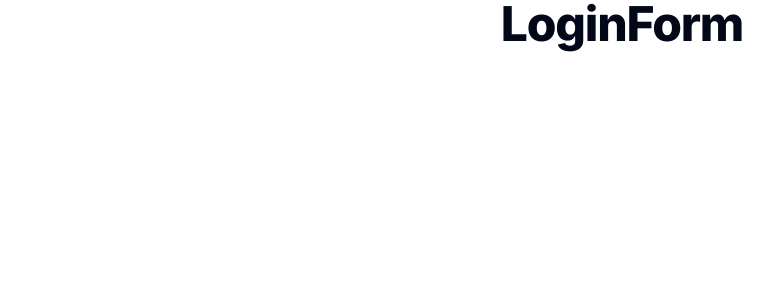
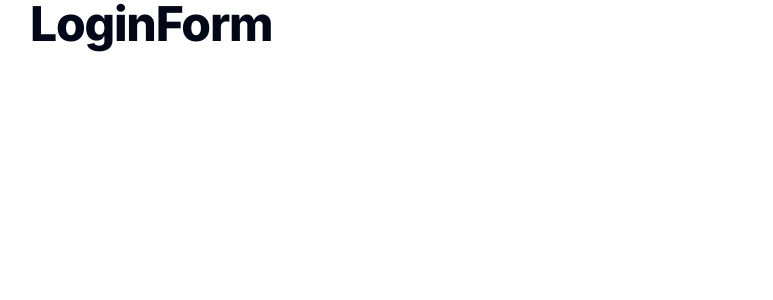
Before and after one commit to tuon1602/nextjs14-boilerplate, a Next.js app: page /login in a window 1280 px wide. Shown: the top 300 px of the page, without its empty margins (18-791 px from the left). Built offline with nearby package versions, Linux system fonts and the light colour scheme.

Commit message:
ver 1.0 add docker

```diff
--- a/next.config.mjs
+++ b/next.config.mjs
@@ -1,4 +1,6 @@
 /** @type {import('next').NextConfig} */
-const nextConfig = {};
+const nextConfig = {
+    output:"standalone"
+};
 
 export default nextConfig;
--- a/package.json
+++ b/package.json
@@ -5,7 +5,7 @@
   "scripts": {
     "dev": "next dev",
     "build": "next build",
-    "start": "next start",
+    "start": "node server.js",
     "lint": "next lint",
     "test": "jest",
     "test:watch": "jest --watch"
@@ -15,6 +15,7 @@
     "@radix-ui/react-slot": "^1.0.2",
     "@tanstack/react-query": "^5.40.0",
     "@tanstack/react-query-devtools": "^5.40.0",
+    "autoprefixer": "^10.4.19",
     "class-variance-authority": "^0.7.0",
     "clsx": "^2.1.1",
     "embla-carousel-react": "^8.1.3",
@@ -30,6 +31,7 @@
     "react-dom": "^18",
     "react-hook-form": "^7.51.5",
     "react-intersection-observer": "^9.10.2",
+    "sharp": "^0.33.4",
     "sonner": "^1.4.41",
     "tailwind-merge": "^2.3.0",
     "tailwindcss-animate": "^1.0.7",
--- a/src/app/(auth)/layout.tsx
+++ b/src/app/(auth)/layout.tsx
@@ -1,6 +1,7 @@
 import type { Metadata } from "next";
 import { Inter } from "next/font/google";
 import "../globals.css";
+import "../theme/text-theme.css"
 import ReactQueryProvider from "@/providers/ReactQueryProvider";
 
 const inter = Inter({ subsets: ["latin"] });
--- a/src/app/(auth)/login/_components/LoginForm.tsx
+++ b/src/app/(auth)/login/_components/LoginForm.tsx
@@ -5,7 +5,7 @@ import { styles } from '@/app/theme/common'
 
 const LoginForm = () => {
   return (
-    <div className={cn(styles.heading , "container text-center")}>LoginForm</div>
+    <div className="heading container">LoginForm</div>
   )
 }
 
--- a/src/app/globals.css
+++ b/src/app/globals.css
@@ -74,3 +74,9 @@
     @apply bg-background text-foreground;
   }
 }
+
+@layer components{
+  .heading{
+      @apply text-5xl text-balance font-extrabold tracking-tight;
+  }
+}
--- /dev/null
+++ b/src/app/theme/text-theme.css
@@ -0,0 +1,10 @@
+
+@tailwind base;
+@tailwind components;
+@tailwind utilities;
+
+@layer components{
+    .heading{
+        @apply text-5xl text-balance font-extrabold tracking-tight;
+    }
+}
```
Also changed, not shown: 2 other files (tests, documents, lock files or other folders). Lines whose indentation alone changed are shown as unchanged.
